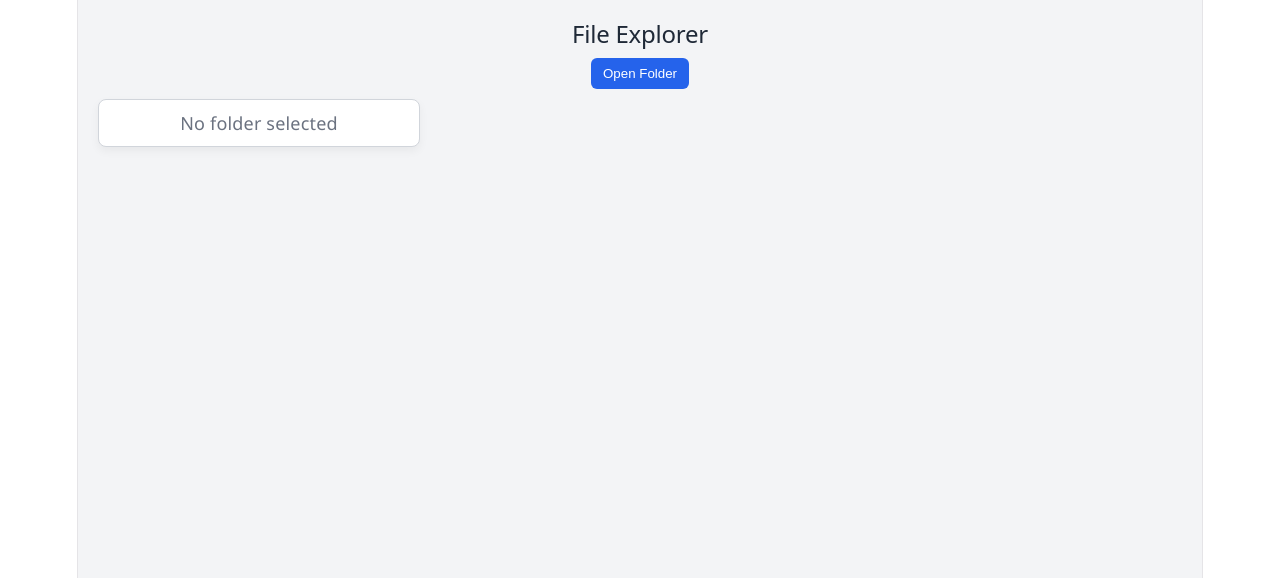
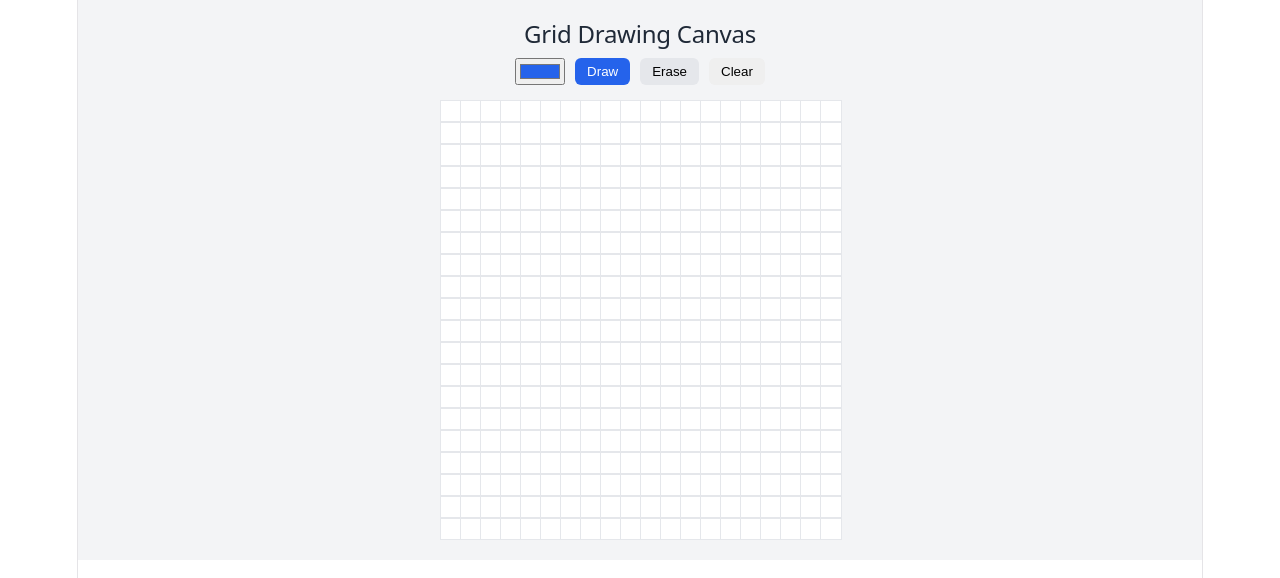
Before and after one commit to gayathrimp05/DailyStudy, a React (Vite) app in the folder frontend/Dailystudy/: page / in a window 1280 px wide. Shown: the top 578 px of the page. Built offline with nearby package versions, Linux system fonts and the light colour scheme.

Commit message:
altered app .jsx

```diff
--- a/frontend/Dailystudy/src/App.jsx
+++ b/frontend/Dailystudy/src/App.jsx
@@ -1,7 +1,7 @@
-import Day25 from "./day25";
+import Day26 from "./day26";
 
 function App() {
-  return <Day25/>;
+  return <Day26/>;
 }
 
 export default App;
```
